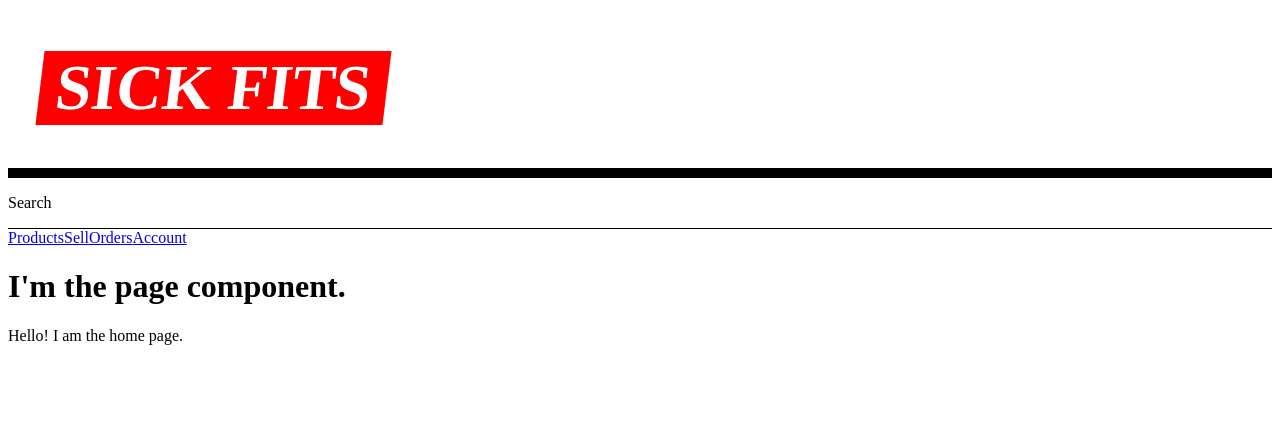
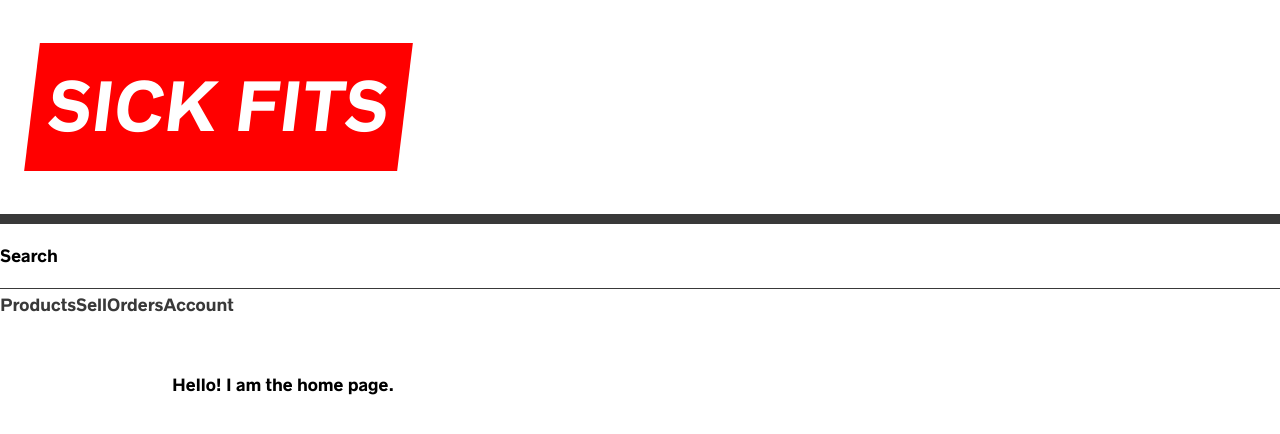
Before and after one commit to stanclarke-jr/sick-fits, a Next.js app in the folder frontend/: page / in a window 1280 px wide. Shown: the top 434 px of the page. Built offline with nearby package versions, Linux system fonts and the light colour scheme.

Commit message:
Global styles, typography and layout for pages

```diff
--- a/frontend/components/Page.js
+++ b/frontend/components/Page.js
@@ -1,10 +1,11 @@
 import Header from './Header';
+import { GlobalStyles, InnerStyles } from './styles/GlobalStyles';
 
 const Page = ({ children }) => (
   <div>
+    <GlobalStyles />
     <Header />
-    <h1>I'm the page component.</h1>
-    {children}
+    <InnerStyles>{children}</InnerStyles>
   </div>
 );
 
--- /dev/null
+++ b/frontend/components/styles/GlobalStyles.js
@@ -0,0 +1,50 @@
+import styled, { createGlobalStyle } from 'styled-components';
+
+export const GlobalStyles = createGlobalStyle`
+  @font-face {
+    font-family: radnika_next;
+    src: url('/static/radnikanext-medium-webfont.woff2');
+    format: ('woff2');
+    font-weight: normal;
+    font-style: normal;
+  }
+
+  html {
+    --red: #ff0000;
+    --black: #393939;
+    --grey: #3a3a3a;
+    --gray: var(--grey);
+    --lightGrey: #e1e1e1;
+    --lightGray: var(--lightGrey);
+    --offWhite: #ededed;
+    --maxWidth: 1000px;
+    --bs: 0 12px 24px 0 rgb(0 0 0/.09 );
+    box-sizing: border-box;
+  }
+  *, *:before, *:after {
+    box-sizing: inherit;
+  }
+  body {
+    font-family: radnika_next, --apple-system, BlinkMacSystemFont, 'Segoe UI', Roboto, Oxygen, Ubuntu, Cantarell, 'Open Sans', 'Helvetica Neue', sans-serif;
+    padding: 0;
+    margin: 0;
+    font-style: 1.5rem;
+    line-height: 2;
+  }
+  a {
+    text-decoration: none;
+    color: var(--black);
+  }
+  a:hover {
+    text-decoration: underline;
+  }
+  button {
+    font-family: radnika_next, --apple-system, BlinkMacSystemFont, 'Segoe UI', Roboto, Oxygen, Ubuntu, Cantarell, 'Open Sans', 'Helvetica Neue', sans-serif;
+  }
+`;
+
+export const InnerStyles = styled.div`
+  max-width: var(--maxWidth);
+  margin: 0 auto;
+  padding: 2rem;
+`;
```
